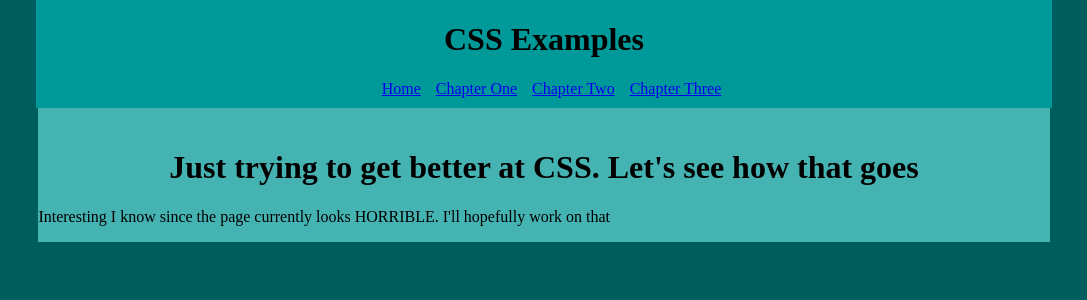
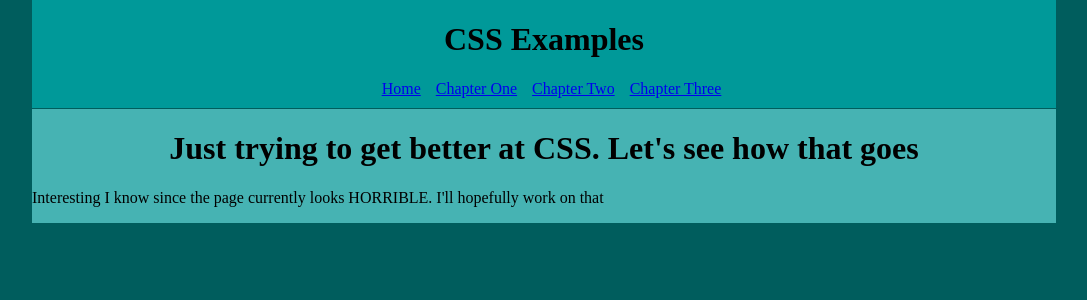
Before and after one commit to robertjorg/cssProject, an Angular app: page / in a window 1280 px wide. Shown: the top 300 px of the page, without its empty margins (96-1183 px from the left). Built offline with nearby package versions, Linux system fonts and the light colour scheme.

Commit message:
Better Sizing

```diff
--- a/src/app/app.component.html
+++ b/src/app/app.component.html
@@ -1,4 +1,4 @@
-<div class="body-container full-height flex-row">
+<div id="main-container" class="flex-row">
   <div class="header">
     <h1>CSS Examples</h1>
       <div class="links">
@@ -8,7 +8,7 @@
         <a routerLink="/chapterThree" reouterLinkActive="active">Chapter Three</a>
       </div>
   </div>
-  <div class="eighty-width">
+  <div class="body-width">
     <router-outlet></router-outlet>
   </div>
 </div>
--- a/src/app/app.component.scss
+++ b/src/app/app.component.scss
@@ -1,22 +1,12 @@
 @import "src/styles.scss";
-
-.full-height {
-  min-height: 100%;
-}
 
 .header {
   top: 0;
   position: fixed;
   background-color: $header-color;
   padding-bottom: 10px;
-  width: 79.4%;
-}
-
-.body-container {
   width: 80%;
-  margin: auto;
-  padding-top: 120px;
-  background-color: $background-color;
+  max-height: $header-height;
 }
 
 .links {
--- a/src/app/chapter-three/chapter-three.component.html
+++ b/src/app/chapter-three/chapter-three.component.html
@@ -2,7 +2,7 @@
 <hr />
 <div class="container">
   <div class="container-left">
-    Sections: {{expand}}
+    Sections:
     <div class="links">
       <a routerLink="./specificity" (click)="OnClick('true')" routerLinkActive="active">Specificity*</a>
       <a id="sub-section" *ngIf="expand" routerLink="specificity/dands" routerLinkActive="active">Declarations and Specificity</a>
--- a/src/styles.scss
+++ b/src/styles.scss
@@ -1,6 +1,7 @@
 $background-color: #46B3B3;
 $html-color: #005D5D;
 $header-color: #009999;
+$header-height: 110px;
 
 .background-grey {
   background-color: gray;
@@ -8,14 +9,19 @@ $header-color: #009999;
 
 html {
   width: 100%;
-  min-height: 100%;
   background-color: $html-color;
 }
 
-body {
-  min-height: 100%;
+html, body {
+  height: 100% !important;
+  margin: 0 !important;
 }
 
+#main-container {
+  width: 80%;
+  margin-left: auto;
+  margin-right: auto;
+}
 h1 {
   text-align: center;
 }
@@ -31,7 +37,6 @@ h1 {
   margin-top: 10px;
   display: flex;
   flex-direction: row;
-  height: 100%;
   margin-bottom: 15px;
 }
 
@@ -48,9 +53,10 @@ h1 {
   min-height: 100%;
 }
 
-.eighty-width {
+.body-width {
   background-color: $background-color;
   width: 100%;
+  margin-top: $header-height - 1;
 }
 
 #sub-section {
```
